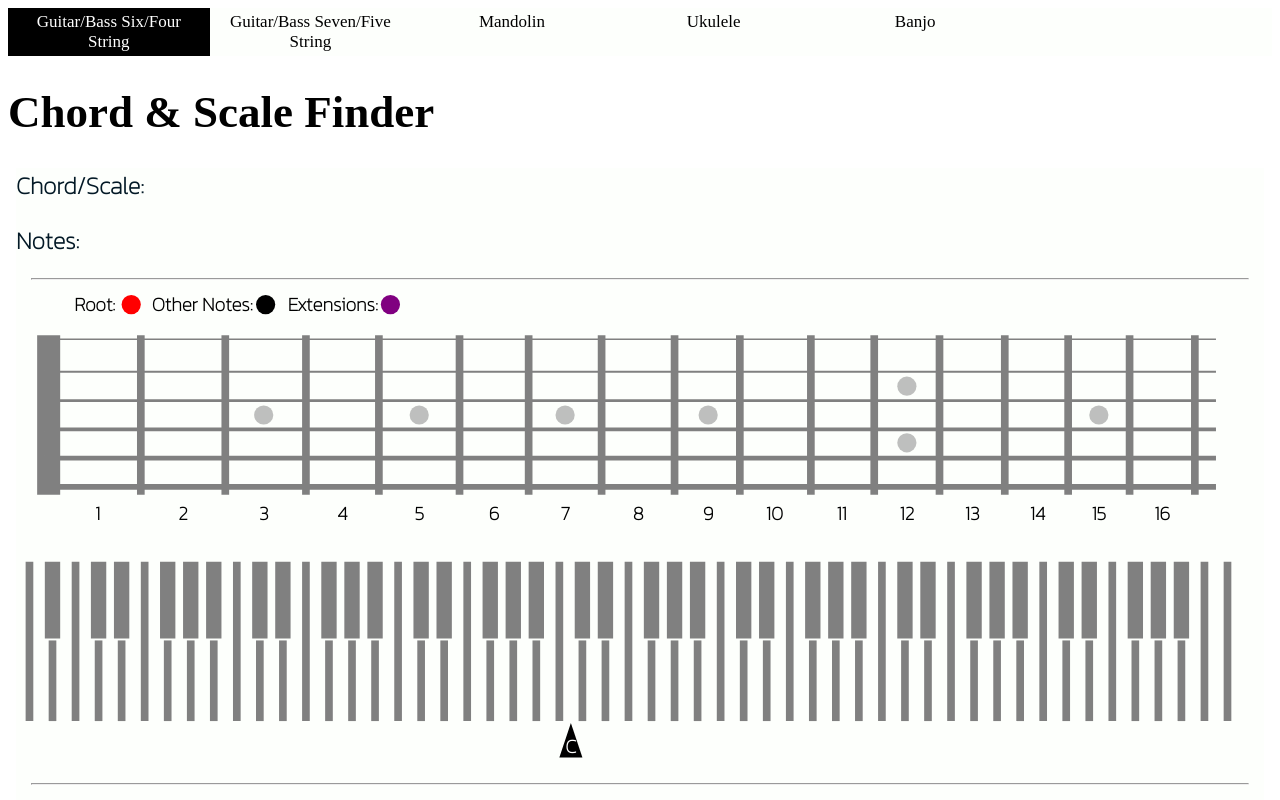
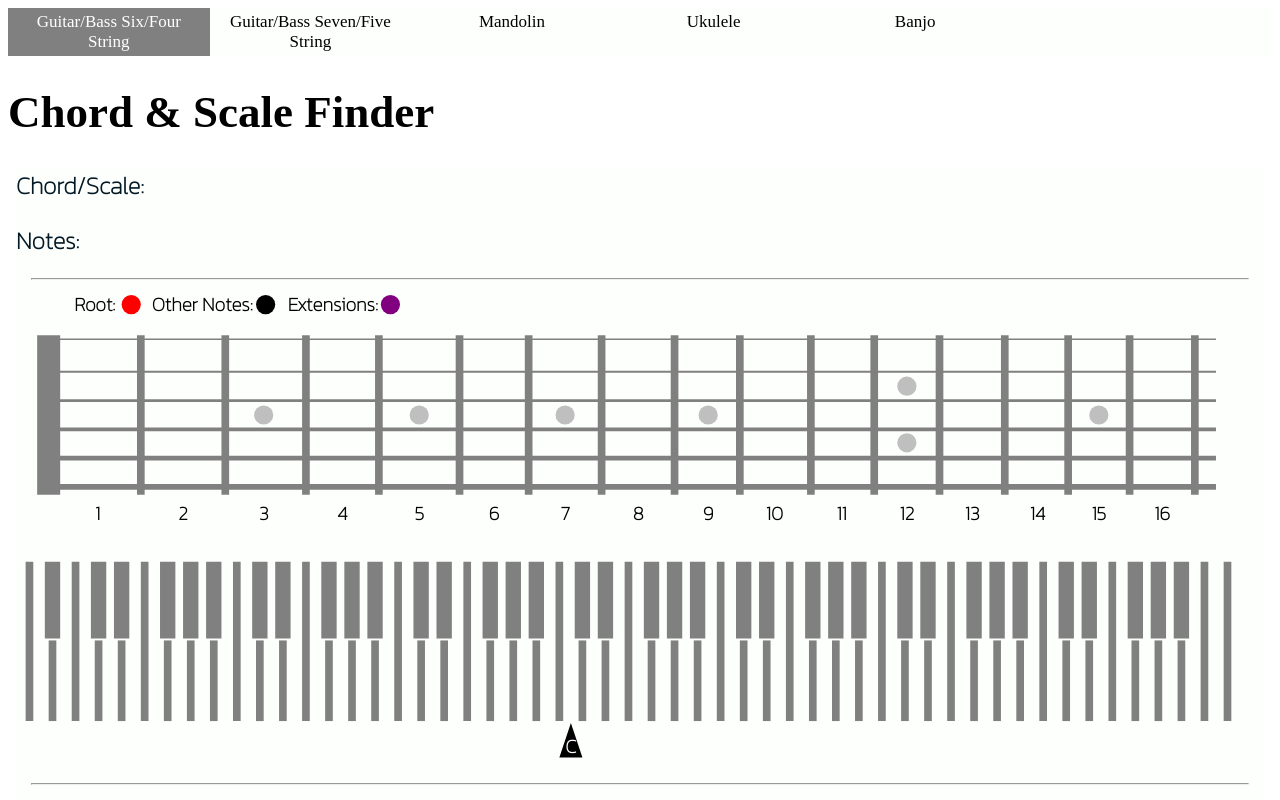
Before and after one commit to MarlonChance/ChordScaleGenerator, a SvelteKit app: page / in a window 1280 px wide. Shown: the top 800 px of the page. Built offline with nearby package versions, Linux system fonts and the light colour scheme.

Commit message:
Revert "blah colors"
This reverts commit 800fa3f35f6b0dd4f1a2316ce5682e58b284ebae.

```diff
--- a/src/routes/+layout.svelte
+++ b/src/routes/+layout.svelte
@@ -45,7 +45,7 @@
     color: black;
   }
   nav a.active {
-  background-color: black;
+  background-color: grey;
   color: white;
 }
 </style>
```
